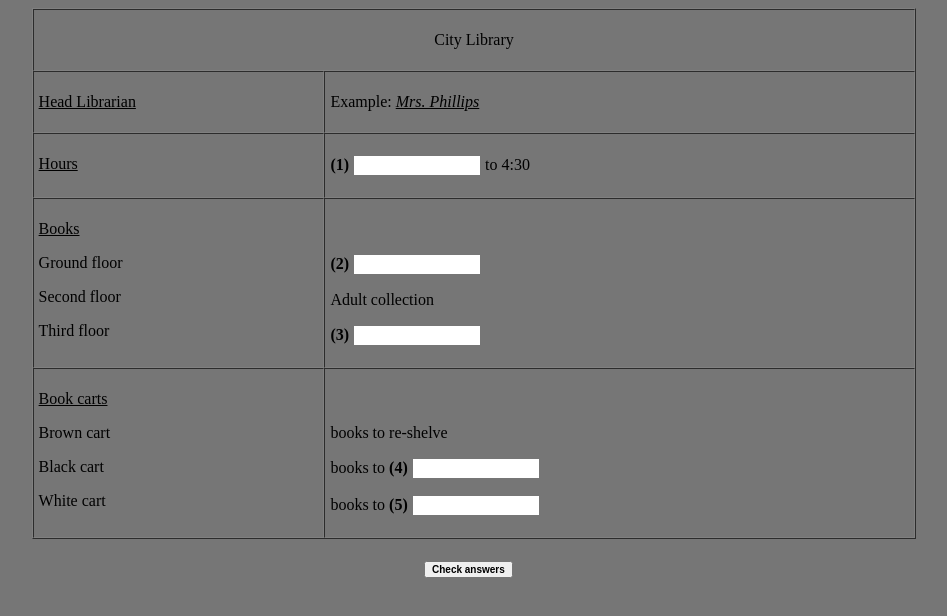
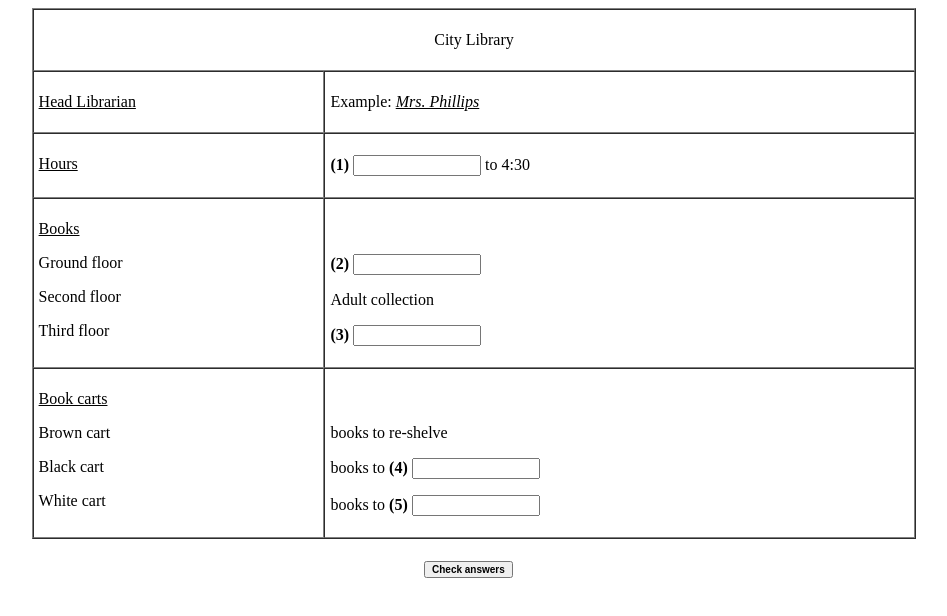
Before and after one commit to nikamanthab/work, a website: page testdb/public/index.html in a window 1280 px wide. Shown: the whole page, without its empty margins (166-1113 px from the left). Drawn offline with Linux system fonts and the light colour scheme.

Commit message:
test feature addded

```diff
--- a/testdb/public/style.css
+++ b/testdb/public/style.css
@@ -1,5 +1,5 @@
 body{
-	background-color: #767676;
+	background-color: #ffffff;
 }
 
 #buttonArea {
```
